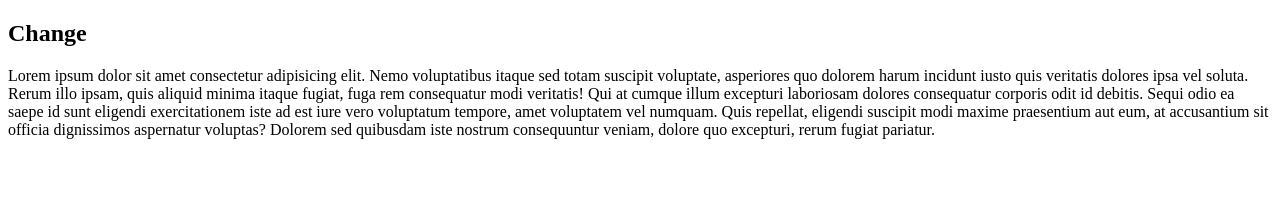
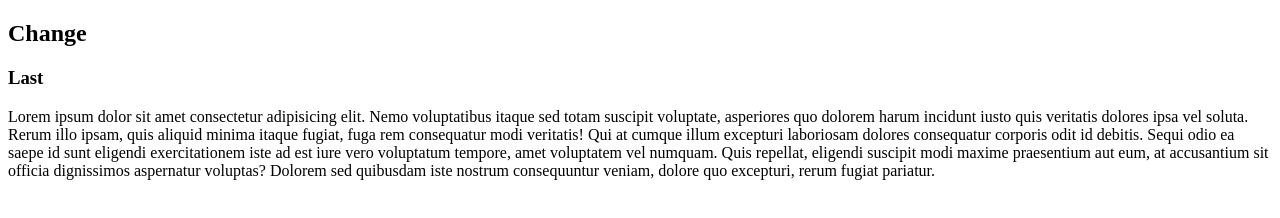
Before and after one commit to TereshonokVladimir/7_prod, a plain HTML site: page index.html in a window 1280 px wide. Drawn offline with Linux system fonts and the light colour scheme.

Commit message:
Add h3 title

```diff
--- a/index.html
+++ b/index.html
@@ -10,6 +10,8 @@
 
     <h2>Change</h2>
 
+    <h3>Last <title></title></h3>
+
     Lorem ipsum dolor sit amet consectetur adipisicing elit. Nemo voluptatibus itaque sed totam suscipit voluptate, asperiores quo dolorem harum incidunt iusto quis veritatis dolores ipsa vel soluta. Rerum illo ipsam, quis aliquid minima itaque fugiat, fuga rem consequatur modi veritatis! Qui at cumque illum excepturi laboriosam dolores consequatur corporis odit id debitis. Sequi odio ea saepe id sunt eligendi exercitationem iste ad est iure vero voluptatum tempore, amet voluptatem vel numquam. Quis repellat, eligendi suscipit modi maxime praesentium aut eum, at accusantium sit officia dignissimos aspernatur voluptas? Dolorem sed quibusdam iste nostrum consequuntur veniam, dolore quo excepturi, rerum fugiat pariatur.
 </body>
 </html>
```
